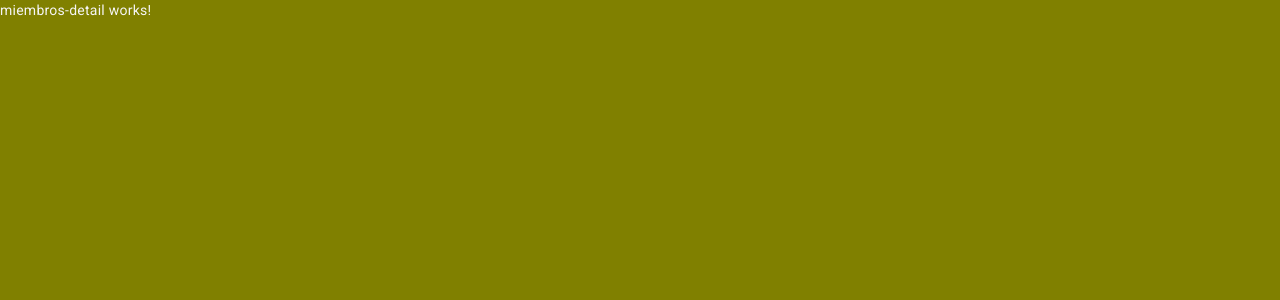
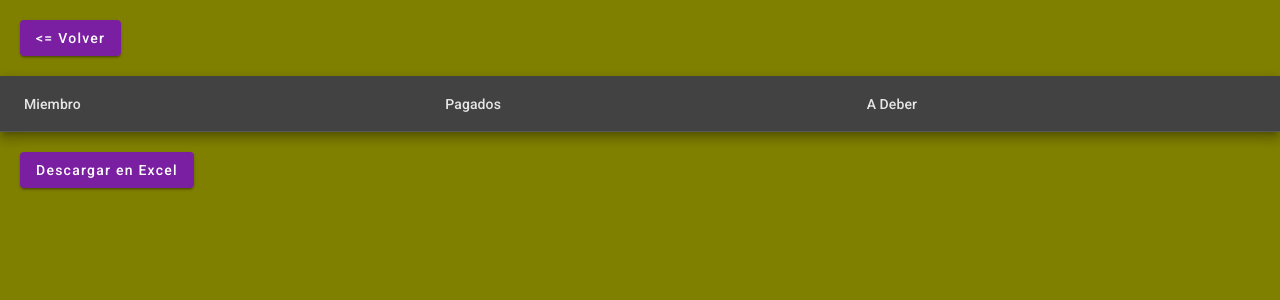
Before and after one commit to botbotel/CrashLander, an Angular app: page /miembrosDetail in a window 1280 px wide. Shown: the top 300 px of the page. Built offline with nearby package versions, Linux system fonts and the light colour scheme.

Commit message:
Miembros-Detail & Contact-Service
Creado Contact-Service donde carga el array principal de miembros para el resto de componentes.

Creado y maquetado "Miembros-detail" para exportar lista a Excel

```diff
--- a/src/app/app.module.ts
+++ b/src/app/app.module.ts
@@ -17,6 +17,8 @@ import { MaterialModule } from './modules/material/material.module';
 import localeES from '@angular/common/locales/es'
 import { registerLocaleData } from '@angular/common';
 import { ReactiveFormsModule } from '@angular/forms';
+import { ConfigurableFocusTrapFactory } from '@angular/cdk/a11y';
+import { ContactServiceService } from './services/contact-service.service';
 registerLocaleData(localeES)
 
 @NgModule({
@@ -39,7 +41,8 @@ registerLocaleData(localeES)
   providers: [
     {
       provide: LOCALE_ID, useValue: 'es'
-    }
+    },
+    ContactServiceService
   ],
   bootstrap: [AppComponent]
 })
--- a/src/app/components/crear-miembro/crear-miembro.component.html
+++ b/src/app/components/crear-miembro/crear-miembro.component.html
@@ -3,7 +3,7 @@
     <h2>Total Tickets a deber: {{cuentaTotalNoPagada | currency:'EUR':true:'.0-0'}}</h2>
 </div>
 
-
+<button mat-raised-button (click)="irResumen()" color="primary">Ver Resumen</button>
 
 <div class="formulario">
     <form [formGroup]="nuevoMiembro">
@@ -50,3 +50,9 @@
                         (eliminarM)="eliminarMiembroSeleccionado($event)">
     </app-miembros-page>
 </div>
+
+<ng-container>
+    <div class="tablaToExport">
+
+    </div>
+</ng-container>
--- a/src/app/components/crear-miembro/crear-miembro.component.ts
+++ b/src/app/components/crear-miembro/crear-miembro.component.ts
@@ -6,6 +6,9 @@ import { ɵInjectableAnimationEngine } from '@angular/platform-browser/animation
 import { MiembrosPageComponent } from 'src/app/pages/miembros-page/miembros-page.component';
 import { ThisReceiver } from '@angular/compiler';
 import { findIndex } from 'rxjs';
+import { ContactServiceService } from 'src/app/services/contact-service.service';
+import { Router } from '@angular/router';
+
 
 
 
@@ -24,11 +27,12 @@ export class CrearMiembroComponent implements OnInit {
 
   nuevoMiembro: FormGroup = new FormGroup({})
 
-  miembros: IMiembro[] | undefined = []
+  miembros: IMiembro[] =  []
 
 
 
-  constructor(private formBuilder: FormBuilder) { }
+
+  constructor(private formBuilder: FormBuilder, private contactService:ContactServiceService, private router:Router) { }
 
   @Input() cuentaTotalPagada: number = 0
   @Input() cuentaTotalNoPagada: number = 0
@@ -37,6 +41,11 @@ export class CrearMiembroComponent implements OnInit {
 
 
   ngOnInit(): void {
+
+    /**
+     * CARGA EL ARRAY DESDE CONTACT-SERVICE Y LO DECLARA COMO MIEMBROS
+     */
+    this.contactService.listadoMiembros = this.miembros
 
     /**
      * CREACION DE NUEVO MIEMBRO RECOGIDOS EN
@@ -73,7 +82,7 @@ export class CrearMiembroComponent implements OnInit {
   enviarFormulario() {
     if (this.nuevoMiembro.valid) {
       alert('Se va a añadir al nuevo basuras')
-      this.miembros?.push(this.nuevoMiembro.value)
+      this.contactService.listadoMiembros.push(this.nuevoMiembro.value)
     }
   }
   /**
@@ -107,8 +116,8 @@ export class CrearMiembroComponent implements OnInit {
   }
 
   /**
-   * @eliminarMiembroSeleccionado RECIBE EL NOMBRE DEL USUARIO
-   * DESDE EL EMITTER, BUSCA EL USUARIO EN EL ARRAY POR EL INDEX
+   * @eliminarMiembroSeleccionado RECIBE EL NOMBRE DEL MIEMBRO
+   * DESDE EL EMITTER, BUSCA EL MIEMBRO EN EL ARRAY, COGE SU INDEX
    * Y LO BORRA DE LA LISTA
    */
   eliminarMiembroSeleccionado(seleccionado:any) {
@@ -117,4 +126,9 @@ export class CrearMiembroComponent implements OnInit {
       this.miembros?.splice(i as number, 1)
       }
     }
+
+
+    irResumen() {
+      this.router.navigate(["/miembrosDetail"])
+    }
   }
--- a/src/app/modules/material/material.module.ts
+++ b/src/app/modules/material/material.module.ts
@@ -9,6 +9,7 @@ import {MatGridListModule} from '@angular/material/grid-list';
 import {MatIconModule} from '@angular/material/icon';
 import {MatMenuModule} from '@angular/material/menu';
 import {MatInputModule} from '@angular/material/input';
+import {MatTableModule} from '@angular/material/table';
 
 
 
@@ -35,7 +36,8 @@ import {MatInputModule} from '@angular/material/input';
     MatGridListModule,
     MatIconModule,
     MatMenuModule,
-    MatInputModule
+    MatInputModule,
+    MatTableModule
   ]
 
 })
--- a/src/app/pages/miembros-detail/miembros-detail.component.html
+++ b/src/app/pages/miembros-detail/miembros-detail.component.html
@@ -1 +1,27 @@
-<p>miembros-detail works!</p>
+<button mat-raised-button color="primary" (click)="volverHome()" class="botonVolver"> <= Volver</button>
+
+<mat-table [dataSource]="dataSource" class="mat-elevation-z8">
+
+    <!-- Name Column -->
+    <ng-container matColumnDef="nombre">
+      <mat-header-cell *matHeaderCellDef> Miembro </mat-header-cell>
+      <mat-cell *matCellDef="let m"> {{m.nombre}} </mat-cell>
+    </ng-container>
+
+    <!-- Weight Column -->
+    <ng-container matColumnDef="cPagada">
+      <mat-header-cell *matHeaderCellDef> Pagados </mat-header-cell>
+      <mat-cell *matCellDef="let m"> {{m.cuentaPagada}} </mat-cell>
+    </ng-container>
+
+    <!-- Symbol Column -->
+    <ng-container matColumnDef="cDeber">
+      <mat-header-cell *matHeaderCellDef> A Deber </mat-header-cell>
+      <mat-cell *matCellDef="let m"> {{m.cuentaNoPagada}} </mat-cell>
+    </ng-container>
+
+    <mat-header-row *matHeaderRowDef="displayedColumns"></mat-header-row>
+    <mat-row *matRowDef="let row; columns: displayedColumns;"></mat-row>
+</mat-table>
+
+<button mat-raised-button color="primary" class="botonExcel"> Descargar en Excel </button>
--- a/src/app/pages/miembros-detail/miembros-detail.component.scss
+++ b/src/app/pages/miembros-detail/miembros-detail.component.scss
@@ -1,3 +1,23 @@
-.botoneraTickets{
-    margin: 2rem;
+:host {
+
+    .mat-mdc-table {
+        width: 100%;
+        max-height: 500px;
+        overflow: auto;
+    }
+
+    .mat-column-name {
+        height: 100px;
+    }
+
+
+    .botonExcel {
+
+        margin: 20px;
+    }
+
+    .botonVolver {
+        margin: 20px;
+    }
+
 }
--- a/src/app/pages/miembros-detail/miembros-detail.component.ts
+++ b/src/app/pages/miembros-detail/miembros-detail.component.ts
@@ -1,10 +1,33 @@
-import { Component } from '@angular/core';
+import { Component, OnInit } from '@angular/core';
+import { Router } from '@angular/router';
+import { IMiembro } from 'src/app/interfaces/miembros.interface';
+import { ContactServiceService } from 'src/app/services/contact-service.service';
+
 
 @Component({
   selector: 'app-miembros-detail',
   templateUrl: './miembros-detail.component.html',
   styleUrls: ['./miembros-detail.component.scss']
 })
-export class MiembrosDetailComponent {
+export class MiembrosDetailComponent implements OnInit{
 
+miembros:IMiembro[]
+
+
+constructor(private contactService:ContactServiceService, private route:Router){}
+
+ngOnInit(): void {
+  /**
+   * IMPORTACION DE LISTA DE MIEMBROS DESDE CONTACT-SERVICE
+   */
+  this.contactService.listadoMiembros = this.miembros
 }
+
+displayedColumns: string[] = ['nombre', 'cPagada', 'cDeber'];
+dataSource = this.contactService.listadoMiembros;
+
+
+volverHome() {
+  this.route.navigate(["home"])
+  }
+}
--- /dev/null
+++ b/src/app/services/contact-service.service.ts
@@ -0,0 +1,19 @@
+import { Injectable } from '@angular/core';
+import { IMiembro } from '../interfaces/miembros.interface';
+
+@Injectable({
+  providedIn: 'root'
+})
+export class ContactServiceService {
+
+  listadoMiembros:IMiembro[] = []
+
+
+  constructor() { }
+
+
+
+
+
+
+}
```
Also changed, not shown: src/app/services/contactos.service.ts (deleted), 1 other file (tests, documents, lock files or other folders).
